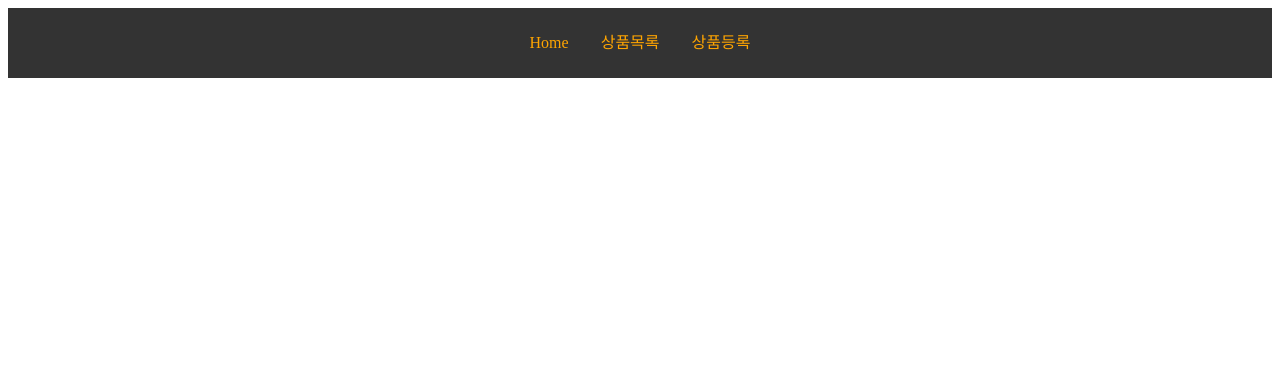
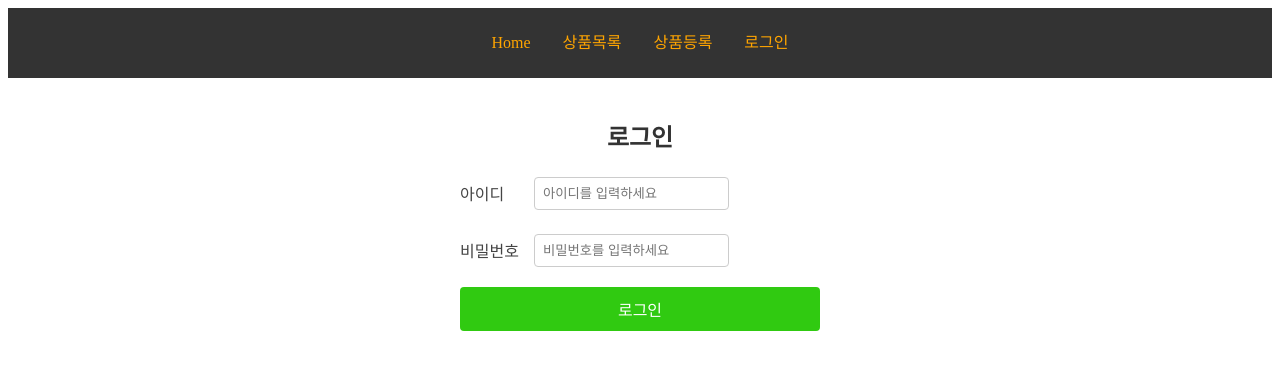
Before and after one commit to YoonYeoSun/shopping, a React (Vite) app: page /signIn in a window 1280 px wide. Before the commit this address had no page. Shown: the top 370 px of the page. Built offline with nearby package versions, Linux system fonts and the light colour scheme.

Commit message:
로그인 추가

```diff
--- a/src/App.tsx
+++ b/src/App.tsx
@@ -5,6 +5,7 @@ import Home from './layouts/Home'
 import ProductList from './products/ProductList'
 import ProductInfo from './products/ProductInfo'
 import AddProduct from './products/AddProduct'
+import SignIn from './users/SignIn'
 
 function App() {
 
@@ -18,6 +19,7 @@ function App() {
             <Route path="/products" element={<ProductList />} />
             <Route path="/products/:id" element={<ProductInfo />} />
             <Route path="/products/add" element={<AddProduct />} />
+            <Route path="/signIn" element={<SignIn />} />
           </Routes>
         </BrowserRouter>
       </section>
--- /dev/null
+++ b/src/data/users.json
@@ -0,0 +1,20 @@
+[
+  {
+    "id": 1,
+    "username": "user1",
+    "password": "user123",
+    "role": "user"
+  },
+  {
+    "id": 2,
+    "username": "user2",
+    "password": "user456",
+    "role": "user"
+  },
+  {
+    "id": 3,
+    "username": "admin",
+    "password": "admin123",
+    "role": "admin"
+  }
+]
--- a/src/layouts/Header.tsx
+++ b/src/layouts/Header.tsx
@@ -7,6 +7,7 @@ const Header = () => {
                 <NavLink to="/">Home</NavLink>
                 <NavLink to="/products">상품목록</NavLink>
                 <NavLink to="/products/add">상품등록</NavLink>
+                <NavLink to="/signIn">로그인</NavLink>
             </nav>
         </header>
     )
--- /dev/null
+++ b/src/users/SignIn.tsx
@@ -0,0 +1,88 @@
+import { useState } from "react";
+import users from "../data/users.json";
+import { useNavigate } from "react-router-dom";
+
+interface SignInForm {
+    username: string,
+    password: string,
+}
+
+const SignIn = () => {
+
+    const [formData, setFormData] = useState<SignInForm>({
+        username: "",
+        password: "",
+    });
+
+    const [loginResult, setLoginResult] = useState<string>("");
+
+    const navigate = useNavigate();
+
+    const handleChange = (e: React.ChangeEvent<HTMLInputElement>) => {
+        const {name, value} = e.target;
+        setFormData({...formData, [name]: value});
+    }
+
+    const handleSubmit = (e: React.SubmitEvent<HTMLFormElement>) => {
+        e.preventDefault();
+        const {username, password} = formData;
+
+        if(!username || !password) {
+            alert("모든 항목을 입력하세요!");
+            return;
+        }
+
+        console.log("formData: ", formData);
+
+        const matched = users.find(user =>
+            user.username === username && user.password === password
+        )
+
+        if(matched) {
+            setLoginResult("success");
+            alert("로그인 되었습니다.");
+            navigate("/");
+        } else {
+            setLoginResult("fail");
+            //alert("아이디또는 비밀번호가 올바르지 않습니다!");
+            return;
+        }
+    }
+
+    return (
+        <div className="signin">
+            <h2>로그인</h2>
+            <form onSubmit={handleSubmit}>
+                <div>
+                    <label htmlFor="username">아이디</label>
+                    <input
+                        type="text"
+                        id="username"
+                        name="username"
+                        placeholder="아이디를 입력하세요"
+                        value={formData.username}
+                        onChange={handleChange}
+                    />
+                </div>
+                <div>
+                    <label htmlFor="password">비밀번호</label>
+                    <input
+                        type="text"
+                        id="password"
+                        name="password"
+                        placeholder="비밀번호를 입력하세요"
+                        value={formData.password}
+                        onChange={handleChange}
+                    />
+                </div>
+                <button type="submit">로그인</button>
+                {
+                    loginResult === "fail" &&
+                        <p className="error">로그인 실패! 다시 시도해 주세요</p>
+                }
+            </form>
+        </div>
+    )
+}
+
+export default SignIn;
```
